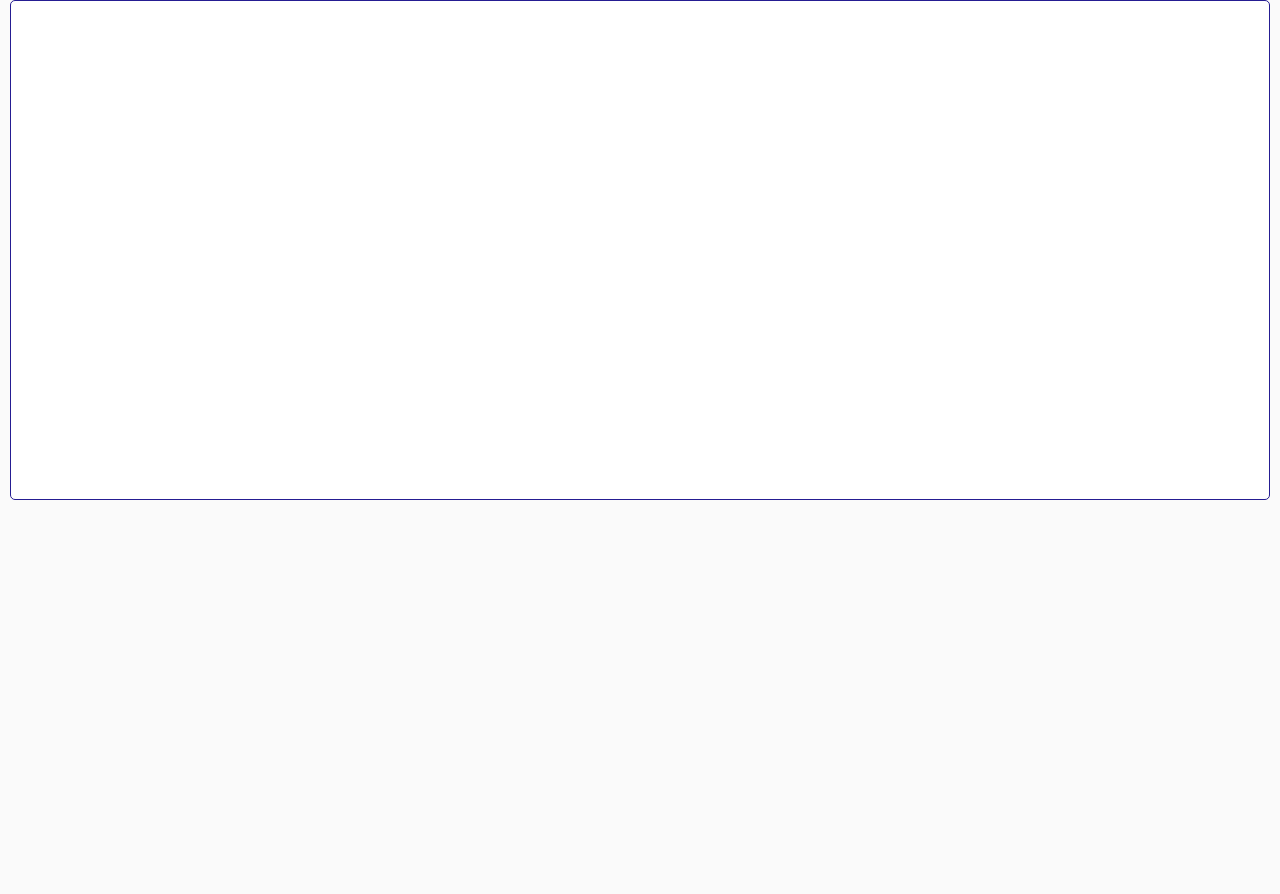
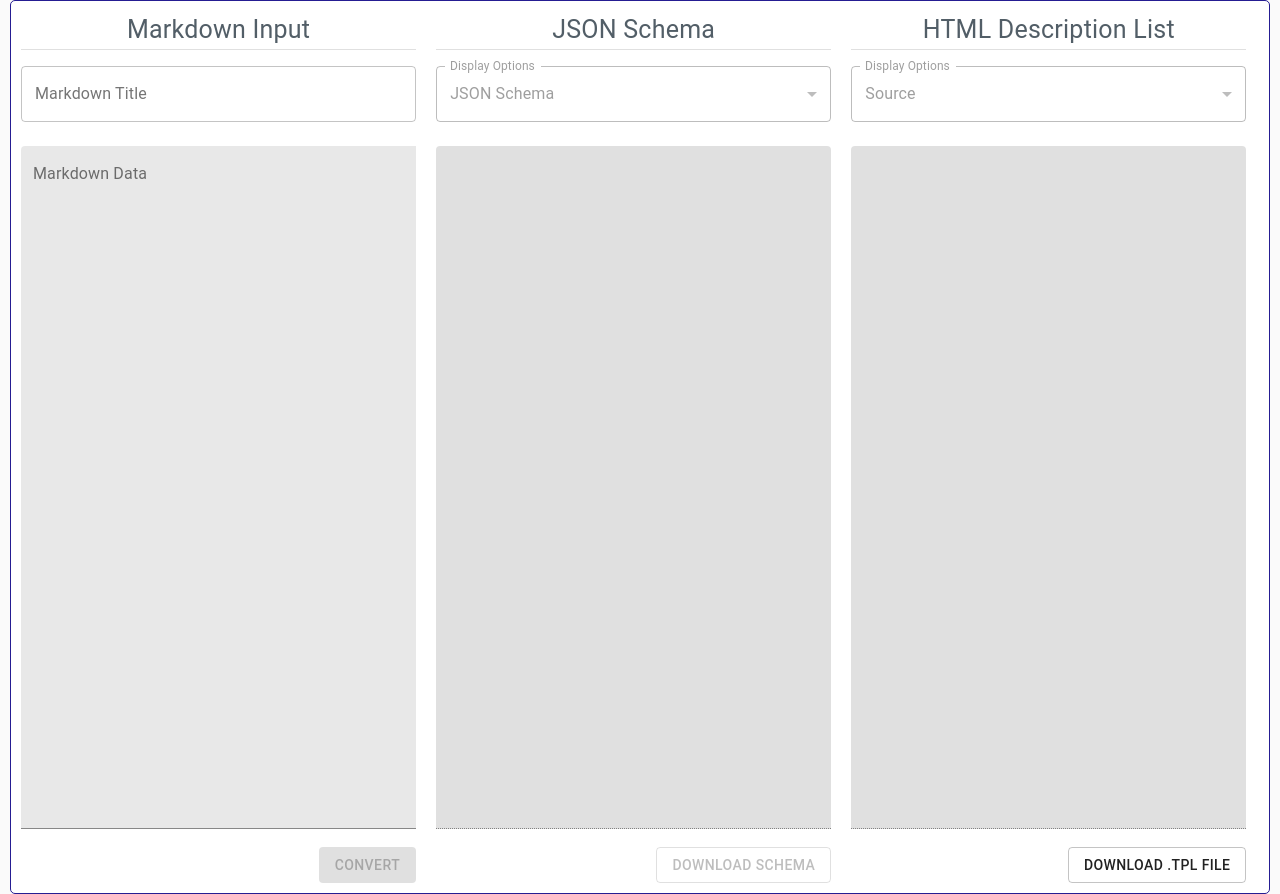
Before and after one commit to csihda/markdown2json-converter, a React (Create React App) app: page /markdown2json-converter in a window 1280 px wide. Before the commit the page ends 800 px from the top, so only its background shows below. Built offline with nearby package versions, Linux system fonts and the light colour scheme.

Commit message:
fixed misspelled homepage

```diff
--- a/src/App.js
+++ b/src/App.js
@@ -9,8 +9,8 @@ export default function App() {
   return (
     <div className="the_app">
       <Switch>
-        <Redirect exact from="/" to="/makrdown2json-converter" />
-        <Route exact path="/makrdown2json-converter" component={Converter}></Route>
+        <Redirect exact from="/" to="/markdown2json-converter" />
+        <Route exact path="/markdown2json-converter" component={Converter}></Route>
       </Switch>
     </div>
   );
```
